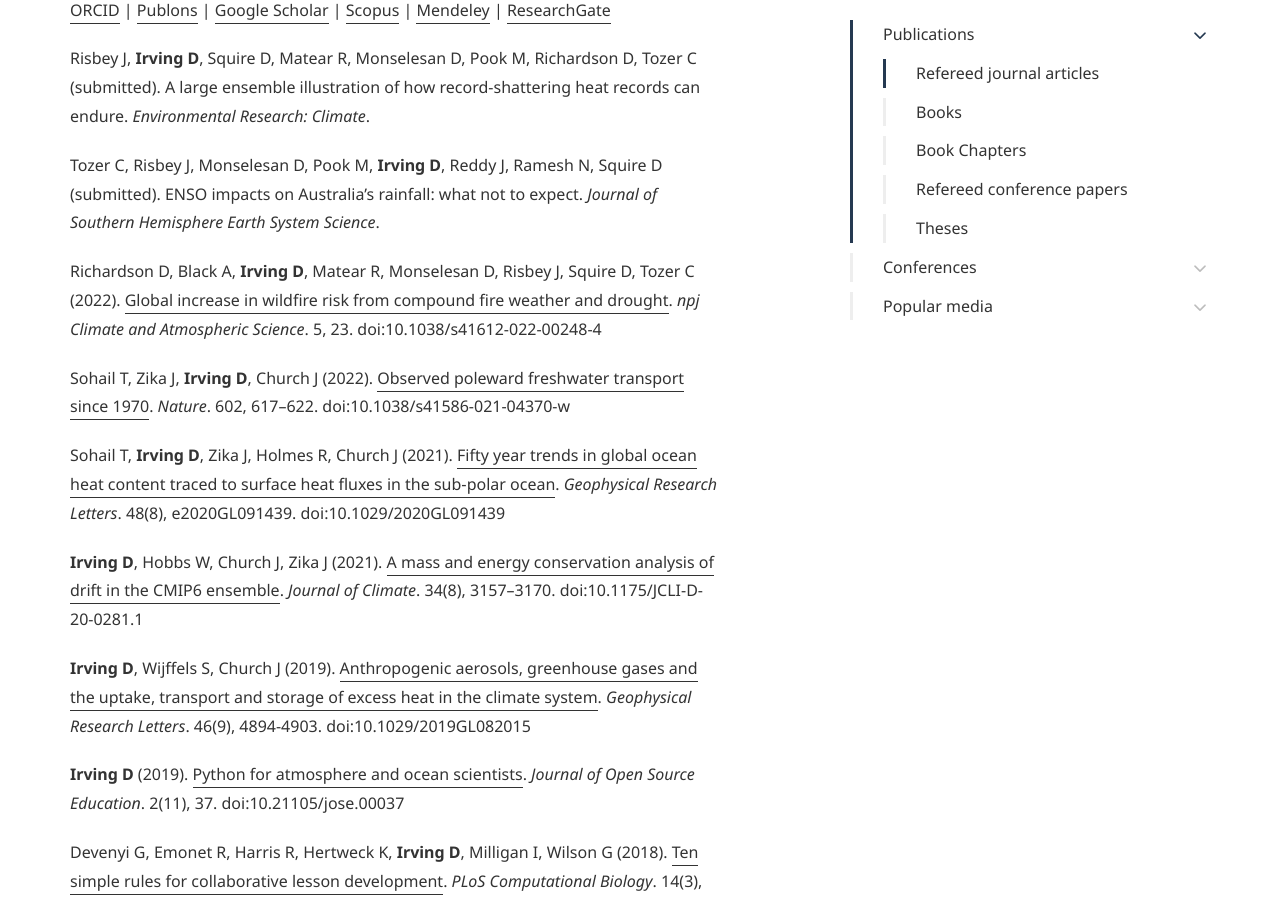
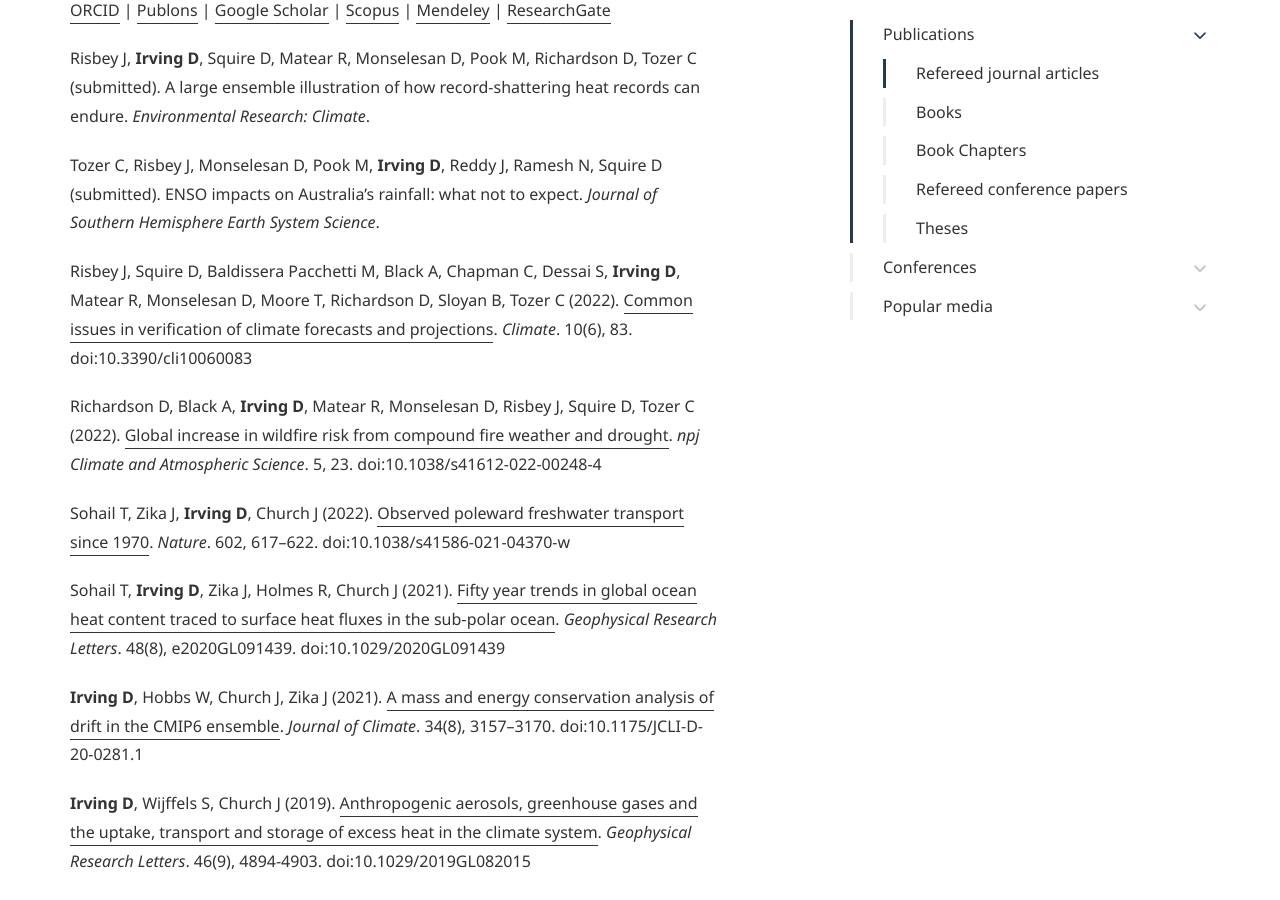
Before and after one commit to DamienIrving/damienirving.github.io, a Jekyll site: the page built from publications.md, in a window 1280 px wide and 900 px high, scrolled down 827 px. Built offline with Jekyll 4.4.1, drawn with Linux system fonts in a browser that asks for light colours; some web fonts are replaced.

Commit message:
Update publications.md

```diff
--- a/publications.md
+++ b/publications.md
@@ -31,6 +31,8 @@ page_nav:
 Risbey J, **Irving D**, Squire D, Matear R, Monselesan D, Pook M, Richardson D, Tozer C (submitted). A large ensemble illustration of how record-shattering heat records can endure. *Environmental Research: Climate*.
 
 Tozer C, Risbey J, Monselesan D, Pook M, **Irving D**, Reddy J, Ramesh N, Squire D (submitted). ENSO impacts on Australia’s rainfall: what not to expect. *Journal of Southern Hemisphere Earth System Science*.
+
+Risbey J, Squire D, Baldissera Pacchetti M, Black A, Chapman C, Dessai S, **Irving D**, Matear R, Monselesan D, Moore T, Richardson D, Sloyan B, Tozer C (2022). [Common issues in verification of climate forecasts and projections](https://doi.org/10.3390/cli10060083). *Climate*. 10(6), 83. doi:10.3390/cli10060083
 
 Richardson D, Black A, **Irving D**, Matear R, Monselesan D, Risbey J, Squire D, Tozer C (2022). [Global increase in wildfire risk from compound fire weather and drought](https://doi.org/10.1038/s41612-022-00248-4). *npj Climate and Atmospheric Science*. 5, 23. doi:10.1038/s41612-022-00248-4
 
```
